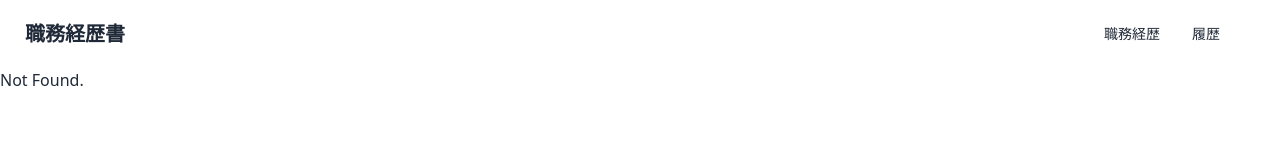
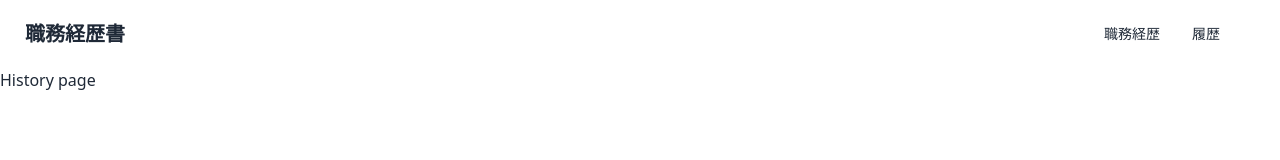
Before and after one commit to aliceferlan/curriculum, a Next.js app in the folder currire/: page /history in a window 1280 px wide. Before the commit this address had no page. Shown: the top 160 px of the page. Built offline with nearby package versions, Linux system fonts and the light colour scheme.

Commit message:
add: career, history pageの追加

```diff
--- /dev/null
+++ b/currire/src/app/career/page.tsx
@@ -0,0 +1,7 @@
+export default function Career() {
+	return (
+		<div>
+			<h1>Career page</h1>
+		</div>
+	);
+}
--- /dev/null
+++ b/currire/src/app/history/page.tsx
@@ -0,0 +1,7 @@
+export default function History() {
+	return (
+		<div>
+			<h1>History page</h1>
+		</div>
+	);
+}
```
